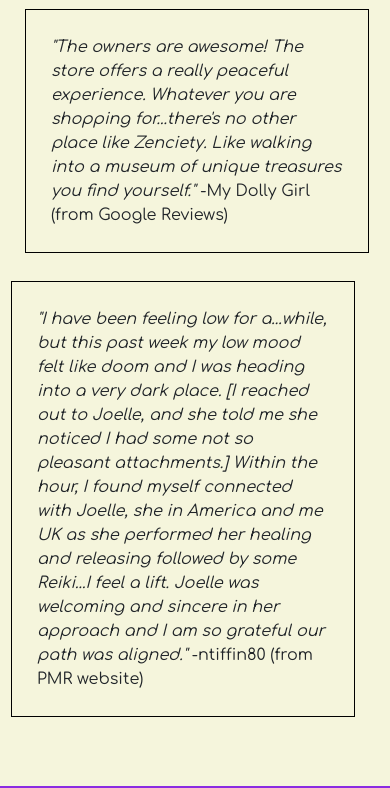
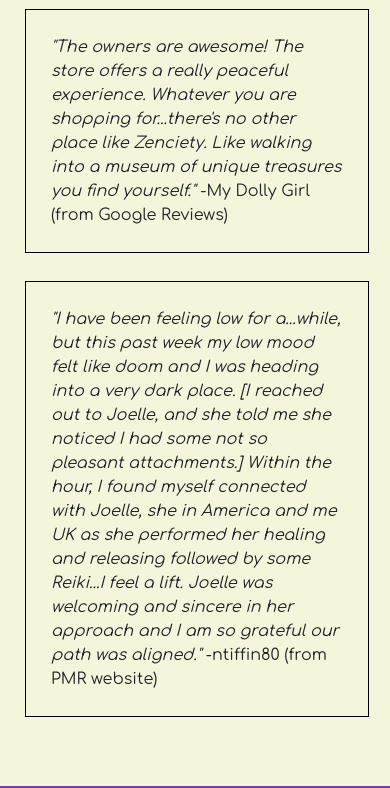
Before and after one commit to snbarnhouse/zenciety, a plain HTML site: page reviews.html in a window 390 px wide. Shown: the part 643-1431 px from the top of the page. Drawn offline with nearby package versions, Linux system fonts and the light colour scheme.

Commit message:
margin fix

```diff
--- a/reviews.html
+++ b/reviews.html
@@ -109,7 +109,7 @@
             </p>
           </div>
         </div>
-        <div class="row">
+        <div class="row last-row">
           <div class="col-sm">
             <p class="services">
               <em>
--- a/src/style.css
+++ b/src/style.css
@@ -135,6 +135,10 @@
     text-align: center;
   }
 
+  .last-row {
+    margin-left: 2px;
+  }
+
   .location {
     margin-left: 50px;
   }
```
